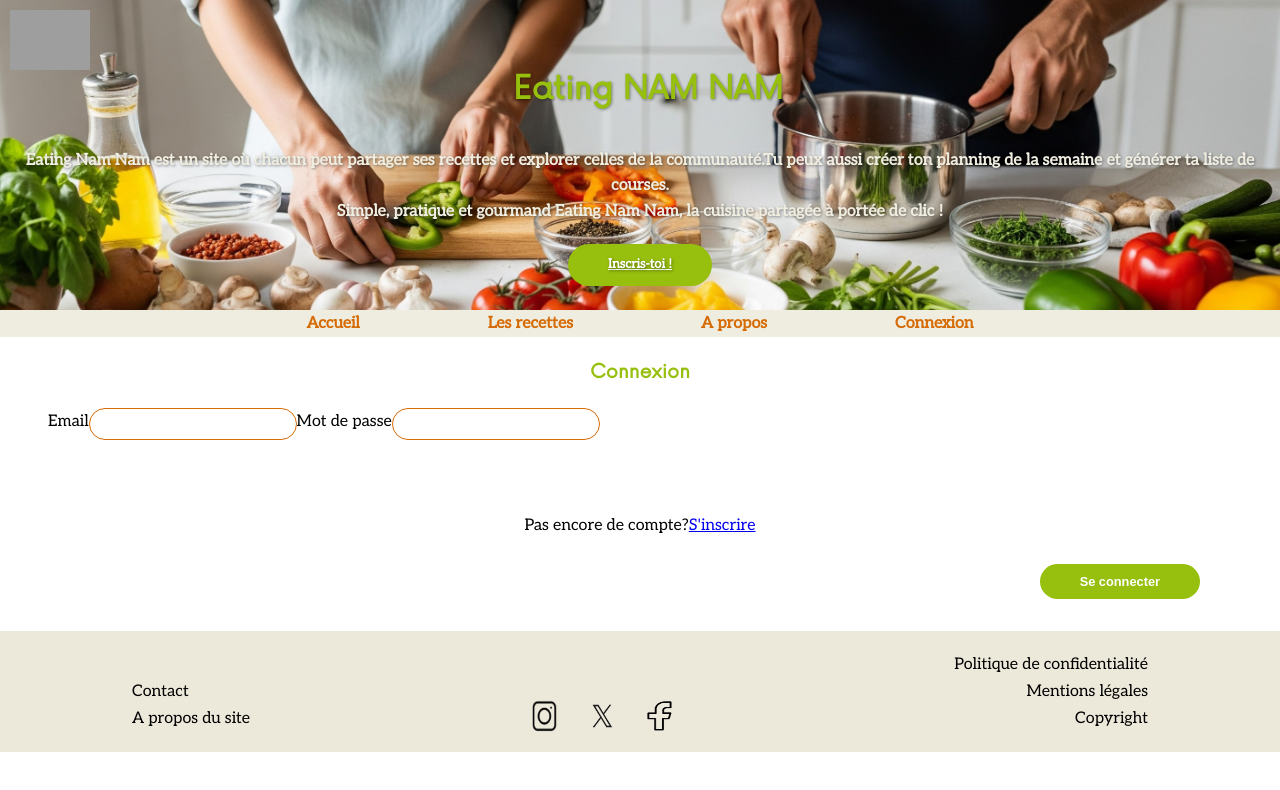
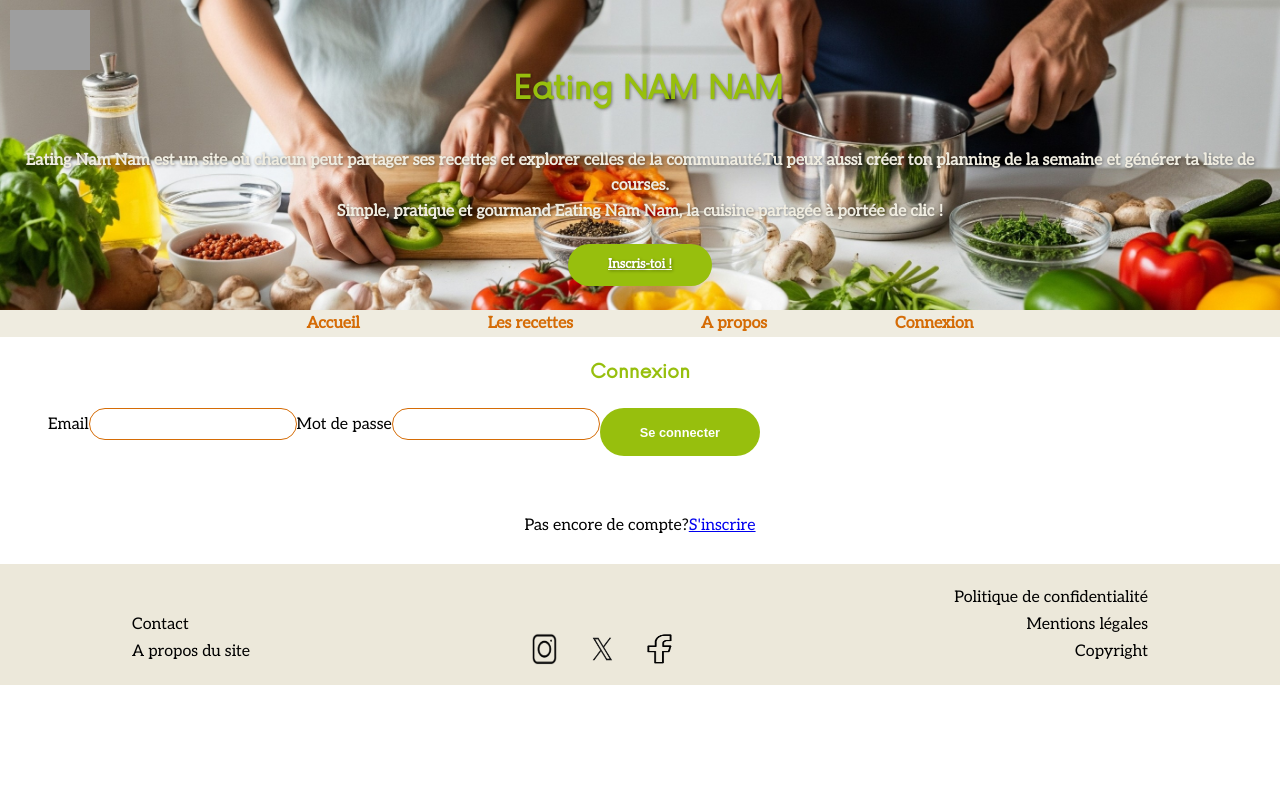
Before and after one commit to wildcodeschool-2025-03/JS-RemoteFR-Vert-ASquad-Les-4-toques, a React (Vite) app in the folder client/: page /connexion in a window 1280 px wide. Shown: the top 790 px of the page. Built offline with nearby package versions, Linux system fonts and the light colour scheme; grey boxes are pictures that could not be loaded.

Commit message:
feat: create login page

```diff
--- a/client/src/pages/login/login.tsx
+++ b/client/src/pages/login/login.tsx
@@ -1,25 +1,87 @@
 import "../login/login.css";
-import { Link } from "react-router";
+import axios from "axios";
+import { useForm } from "react-hook-form";
+import { Link, useNavigate } from "react-router";
+
+type FormType = {
+  email: string;
+  password: string;
+};
 
 export default function Login() {
+  const navigate = useNavigate();
+
+  const {
+    register,
+    formState: { errors },
+    handleSubmit,
+  } = useForm<FormType>();
+
+  const onSubmit = async (data: FormType) => {
+    console.log(data);
+
+    try {
+      await axios.post(`${import.meta.env.VITE_API_URL}/api/login`, data);
+
+      navigate("/");
+    } catch (err) {
+      err;
+    }
+  };
+
   return (
     <>
       <h2 className="titre">Connexion</h2>
-      <form className="formulaire">
-        <label htmlFor="email">Email</label>
-        <input type="text" />
-        <label htmlFor="password">Mot de passe</label>
-        <input type="text" />
+      <form onSubmit={handleSubmit(onSubmit)} className="formulaire">
+        <div>
+          <label htmlFor="email">Email</label>
+          <input
+            {...register("email", {
+              required: {
+                value: true,
+                message: "merci de completer ce champ",
+              },
+              pattern: {
+                value:
+                  /^(?!\.)(?!.*\.\.)([a-z0-9_'+\-\.]*)[a-z0-9_+-]@([a-z0-9][a-z0-9\-]*\.)+[a-z]{2,}$/i,
+                message: "le format d'email est incorrect",
+              },
+            })}
+            type="text"
+            name="email"
+          />
+          {errors?.email && <p>{errors.email.message}</p>}
+        </div>
+        <div>
+          <label htmlFor="password">Mot de passe</label>
+          <input
+            {...register("password", {
+              required: {
+                value: true,
+                message: "merci de completer ce champ",
+              },
+              pattern: {
+                value:
+                  /^(?=.*\d)(?=.*[A-Z])(?=.*[a-z])(?=.*[^\w\d\s:])([^\s]){8,16}$/gm,
+                message:
+                  "Le mot de passe doit contenir entre 8 et 16 caractères, incluant une majuscule, une minuscule, un chiffre et un caractère spécial",
+              },
+            })}
+            type="text"
+            name="password"
+          />
+          {errors?.password && <p>{errors.password.message}</p>}
+        </div>
+        <div className="container_btn">
+          <button className="btn" type="submit">
+            Se connecter
+          </button>
+        </div>
       </form>
       <p className="para">
         Pas encore de compte?
         <Link to="/inscription">S'inscrire</Link>
       </p>
-      <div className="container_btn">
-        <button className="btn" type="submit">
-          Se connecter
-        </button>
-      </div>
     </>
   );
 }
--- a/client/src/pages/register/Register.tsx
+++ b/client/src/pages/register/Register.tsx
@@ -2,7 +2,6 @@ import "../register/register.css";
 import axios from "axios";
 import { useForm } from "react-hook-form";
 import { Link, useNavigate } from "react-router";
-import { Slide, ToastContainer, toast } from "react-toastify";
 
 type FormType = {
   firstname: string;
@@ -25,24 +24,9 @@ export default function Register() {
   } = useForm<FormType>();
 
   const onSubmit = async (data: FormType) => {
-    console.log(data);
+    try {
+      await axios.post(`${import.meta.env.VITE_API_URL}/api/register`, data);
 
-    try {
-      const response = await axios.post(
-        `${import.meta.env.VITE_API_URL}/api/register`,
-        data,
-      );
-      toast.success(response.data.message, {
-        position: "top-right",
-        autoClose: 5000,
-        hideProgressBar: false,
-        closeOnClick: false,
-        pauseOnHover: true,
-        draggable: true,
-        progress: undefined,
-        theme: "colored",
-        transition: Slide,
-      });
       navigate("/");
     } catch (err) {
       err;
@@ -51,19 +35,6 @@ export default function Register() {
 
   return (
     <>
-      <ToastContainer
-        position="bottom-right"
-        autoClose={1500}
-        hideProgressBar={false}
-        newestOnTop={false}
-        closeOnClick
-        rtl={false}
-        pauseOnFocusLoss
-        draggable
-        pauseOnHover
-        theme="dark"
-        transition={Slide}
-      />
       <h2 className="titre">Création de compte</h2>
       <form onSubmit={handleSubmit(onSubmit)} className="formulaire">
         <div>
@@ -165,7 +136,8 @@ export default function Register() {
                 message: "merci de completer ce champ",
               },
               pattern: {
-                value: /^((?!\.)[\w\-_.]*[^.])(@\w+)(\.\w+(\.\w+)?[^.\W])$/gm,
+                value:
+                  /^(?!\.)(?!.*\.\.)([a-z0-9_'+\-\.]*)[a-z0-9_+-]@([a-z0-9][a-z0-9\-]*\.)+[a-z]{2,}$/i,
                 message: "le format d'email est incorrect",
               },
             })}
```
